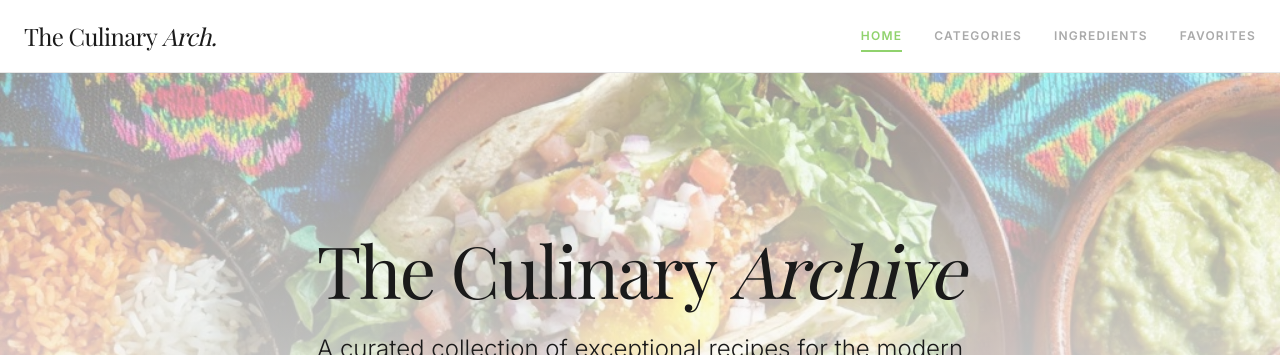
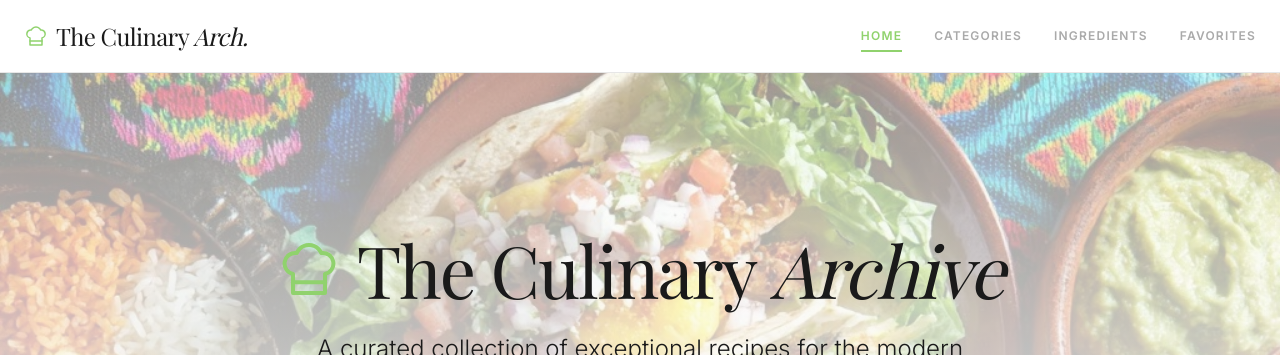
Before and after one commit to tharindudeshapriya/interactive-recipe-finder, a React (Vite) app: page / in a window 1280 px wide. Shown: the top 355 px of the page. Built offline with nearby package versions, Linux system fonts and the light colour scheme; no server answers; a web font is replaced by a local one.

Commit message:
Add favicon/site metadata

```diff
--- a/index.html
+++ b/index.html
@@ -2,9 +2,10 @@
 <html lang="en">
   <head>
     <meta charset="UTF-8" />
-    <link rel="icon" type="image/svg+xml" href="/vite.svg" />
+    <link rel="icon" type="image/svg+xml" href="/favicon.svg" />
     <meta name="viewport" content="width=device-width, initial-scale=1.0" />
-    <title>interactive-recipe-finder</title>
+    <meta name="description" content="Discover, save, and explore your favorite recipes with The Culinary Archive." />
+    <title>The Culinary Archive | Recipe Finder</title>
   </head>
   <body>
     <div id="root"></div>
--- a/src/components/HomeHeroSection.jsx
+++ b/src/components/HomeHeroSection.jsx
@@ -74,9 +74,15 @@ const HomeHeroSection = ({
             {/* Content Container */}
             <div className="relative z-10 w-full h-full flex flex-col items-center justify-center pt-8">
                 <div className="px-6 text-center max-w-4xl mx-auto w-full">
-                    <h1 className={`font-serif text-text-base tracking-tight transition-all duration-700 ${isShowingInspiration ? 'text-4xl sm:text-5xl md:text-7xl mb-4 md:mb-6' : 'text-2xl md:text-4xl mb-3 md:mb-4'}`}>
-                        The Culinary <span className="italic font-light">Archive</span>
-                    </h1>
+                    <div className="flex items-center justify-center gap-4 mb-4 md:mb-6">
+                        <svg className={`text-primary transition-all duration-700 ${isShowingInspiration ? 'w-10 h-10 sm:w-12 sm:h-12 md:w-16 md:h-16' : 'w-8 h-8 md:w-10 md:h-10'}`} fill="none" stroke="currentColor" viewBox="0 0 24 24" xmlns="http://www.w3.org/2000/svg">
+                            <path strokeLinecap="round" strokeLinejoin="round" strokeWidth={1.5} d="M6 13.87A4 4 0 0 1 7.41 6a5.11 5.11 0 0 1 1.05-1.54 5 5 0 0 1 7.08 0A5.11 5.11 0 0 1 16.59 6 4 4 0 0 1 18 13.87V21H6Z" />
+                            <line x1="6" x2="18" y1="17" y2="17" strokeLinecap="round" strokeLinejoin="round" strokeWidth={1.5} />
+                        </svg>
+                        <h1 className={`font-serif text-text-base tracking-tight transition-all duration-700 ${isShowingInspiration ? 'text-4xl sm:text-5xl md:text-7xl' : 'text-2xl md:text-4xl'} m-0`}>
+                            The Culinary <span className="italic font-light">Archive</span>
+                        </h1>
+                    </div>
 
                     <div className={`overflow-hidden transition-all duration-700 ${isShowingInspiration ? 'max-h-40 opacity-100 mb-12' : 'max-h-0 opacity-0 mb-6'}`}>
                         <p className="text-xl md:text-2xl text-text-base font-light max-w-2xl mx-auto leading-relaxed">
--- a/src/components/Navbar.jsx
+++ b/src/components/Navbar.jsx
@@ -30,9 +30,13 @@ const Navbar = () => {
     return (
         <nav className="bg-bg-surface border-b border-text-base/10 sticky top-0 z-50">
             <div className="max-w-7xl mx-auto px-4 md:px-6 py-4 md:py-5 flex justify-between items-center relative z-50 bg-bg-surface">
-                <Link to="/" onClick={handleGoHome} className="text-xl md:text-2xl font-serif text-text-base tracking-tight hover:opacity-80 transition-opacity whitespace-nowrap relative z-50">
-                    The Culinary <span className="hidden xs:inline italic font-light">Archive</span>
-                    <span className="xs:hidden italic font-light"> Arch.</span>
+                <Link to="/" onClick={handleGoHome} className="flex items-center text-xl md:text-2xl font-serif text-text-base tracking-tight hover:opacity-80 transition-opacity whitespace-nowrap relative z-50">
+                    <svg className="w-5 h-5 md:w-6 md:h-6 mr-2 text-primary" fill="none" stroke="currentColor" viewBox="0 0 24 24" xmlns="http://www.w3.org/2000/svg">
+                        <path strokeLinecap="round" strokeLinejoin="round" strokeWidth={1.5} d="M6 13.87A4 4 0 0 1 7.41 6a5.11 5.11 0 0 1 1.05-1.54 5 5 0 0 1 7.08 0A5.11 5.11 0 0 1 16.59 6 4 4 0 0 1 18 13.87V21H6Z" />
+                        <line x1="6" x2="18" y1="17" y2="17" strokeLinecap="round" strokeLinejoin="round" strokeWidth={1.5} />
+                    </svg>
+                    The Culinary <span className="hidden xs:inline italic font-light ml-1">Archive</span>
+                    <span className="xs:hidden italic font-light ml-1">Arch.</span>
                 </Link>
 
                 {/* Desktop Navigation */}
--- a/src/hooks/useLookupData.js
+++ b/src/hooks/useLookupData.js
@@ -1,7 +1,7 @@
 import { useEffect, useRef } from 'react';
 import { useDispatch, useSelector } from 'react-redux';
 import { listAllCategories, listAllAreas, listAllIngredients } from '../services/recipeApi';
-import { setAllCategories, setAllAreas, setAllIngredients } from '../store/searchSlice';
+import { setAllCategories, setAllAreas, setAllIngredients, setLookupStatus } from '../store/searchSlice';
 
 const useLookupData = () => {
     const dispatch = useDispatch();
@@ -12,6 +12,7 @@ const useLookupData = () => {
         if (isMounted.current) return;
 
         const fetchLookupData = async () => {
+            dispatch(setLookupStatus('loading'));
             try {
                 if (allCategories.length === 0) {
                     const cats = await listAllCategories();
@@ -25,8 +26,10 @@ const useLookupData = () => {
                     const ingredients = await listAllIngredients();
                     dispatch(setAllIngredients(ingredients));
                 }
+                dispatch(setLookupStatus('succeeded'));
             } catch (err) {
                 console.error('Failed to load lookup data', err);
+                dispatch(setLookupStatus('failed'));
             }
         };
 
--- a/src/pages/CategoryDetails.jsx
+++ b/src/pages/CategoryDetails.jsx
@@ -8,9 +8,9 @@ import Pagination from '../components/Pagination';
 
 const CategoryDetails = () => {
     const { categoryName } = useParams();
-    const { allCategories } = useSelector((state) => state.search);
+    const { allCategories, lookupStatus } = useSelector((state) => state.search);
     const [recipes, setRecipes] = useState([]);
-    const [loading, setLoading] = useState(true);
+    const [loadingRecipes, setLoadingRecipes] = useState(true);
     const [error, setError] = useState(null);
     const [currentPage, setCurrentPage] = useState(1);
     const itemsPerPage = 15;
@@ -22,7 +22,7 @@ const CategoryDetails = () => {
 
     useEffect(() => {
         const fetchCategoryRecipes = async () => {
-            setLoading(true);
+            setLoadingRecipes(true);
             setError(null);
             try {
                 const results = await searchRecipesByCategory(categoryName);
@@ -35,7 +35,7 @@ const CategoryDetails = () => {
             } catch (err) {
                 setError('Failed to fetch category recipes. Please try again later.');
             } finally {
-                setLoading(false);
+                setLoadingRecipes(false);
             }
         };
 
@@ -55,7 +55,10 @@ const CategoryDetails = () => {
         window.scrollTo({ top: 0, behavior: 'smooth' });
     };
 
-    if (loading) return <LoadingSpinner />;
+    const isGlobalDataReady = lookupStatus === 'succeeded' || lookupStatus === 'failed' || allCategories.length > 0;
+    const isLoading = loadingRecipes || !isGlobalDataReady;
+
+    if (isLoading) return <LoadingSpinner />;
 
     if (error) {
         return (
--- a/src/pages/IngredientDetails.jsx
+++ b/src/pages/IngredientDetails.jsx
@@ -10,34 +10,38 @@ const IngredientDetails = () => {
     const { name } = useParams();
     const navigate = useNavigate();
     const dispatch = useDispatch();
-    const { allIngredients } = useSelector((state) => state.search);
+    const { allIngredients, lookupStatus } = useSelector((state) => state.search);
 
     const [ingredient, setIngredient] = useState(null);
     const [recipes, setRecipes] = useState([]);
-    const [loading, setLoading] = useState(true);
+    const [loadingRecipes, setLoadingRecipes] = useState(true);
 
+    // Fetch recipes associated with the ingredient
     useEffect(() => {
-        const fetchDetails = async () => {
-            setLoading(true);
+        const fetchRecipes = async () => {
+            setLoadingRecipes(true);
             try {
-                // Find ingredient info from the pre-fetched list
-                const found = allIngredients.find(ing => ing.strIngredient === name);
-                setIngredient(found);
-
-                // Fetch recipes using this ingredient
                 const results = await searchRecipesByIngredient(name);
                 setRecipes(results || []);
             } catch (err) {
-                console.error("Failed to fetch ingredient details", err);
+                console.error("Failed to fetch recipes for ingredient", err);
             } finally {
-                setLoading(false);
+                setLoadingRecipes(false);
             }
         };
 
+        fetchRecipes();
+    }, [name]);
+
+    // Resolve ingredient details from global store
+    useEffect(() => {
         if (allIngredients.length > 0) {
-            fetchDetails();
+            const found = allIngredients.find(ing => ing.strIngredient === name);
+            setIngredient(found || { strIngredient: name, strDescription: 'No detailed description available.' });
+        } else if (lookupStatus === 'failed') {
+            setIngredient({ strIngredient: name, strDescription: 'Could not load ingredient details.' });
         }
-    }, [name, allIngredients]);
+    }, [name, allIngredients, lookupStatus]);
 
     const handleExploreClick = () => {
         dispatch(setSearchTerm(name));
@@ -46,7 +50,9 @@ const IngredientDetails = () => {
         navigate('/');
     };
 
-    if (loading) return <div className="pt-20"><LoadingSpinner /></div>;
+    const isLoading = loadingRecipes || (lookupStatus === 'loading' && allIngredients.length === 0) || (lookupStatus === 'idle' && allIngredients.length === 0);
+
+    if (isLoading) return <div className="pt-20"><LoadingSpinner /></div>;
     if (!ingredient) return <div className="pt-20 text-center">Ingredient not found</div>;
 
     return (
@@ -95,7 +101,7 @@ const IngredientDetails = () => {
                     title={`Recipes with ${ingredient.strIngredient}`}
                     description={`Discover dishes that feature ${ingredient.strIngredient} as a primary component.`}
                     recipes={recipes}
-                    loading={loading}
+                    loading={isLoading}
                 />
             </section>
         </div>
--- a/src/store/searchSlice.js
+++ b/src/store/searchSlice.js
@@ -8,6 +8,7 @@ const initialState = {
     allCategories: [],
     allAreas: [],
     allIngredients: [],
+    lookupStatus: 'idle', // 'idle' | 'loading' | 'succeeded' | 'failed'
 };
 
 const searchSlice = createSlice({
@@ -38,6 +39,9 @@ const searchSlice = createSlice({
         setAllIngredients: (state, action) => {
             state.allIngredients = action.payload;
         },
+        setLookupStatus: (state, action) => {
+            state.lookupStatus = action.payload;
+        },
         clearSearch: (state) => {
             state.searchTerm = '';
             state.results = [];
@@ -54,6 +58,7 @@ export const {
     setAllCategories,
     setAllAreas,
     setAllIngredients,
+    setLookupStatus,
     clearSearch
 } = searchSlice.actions;
 
```
Also changed, not shown: public/favicon.svg (added).
